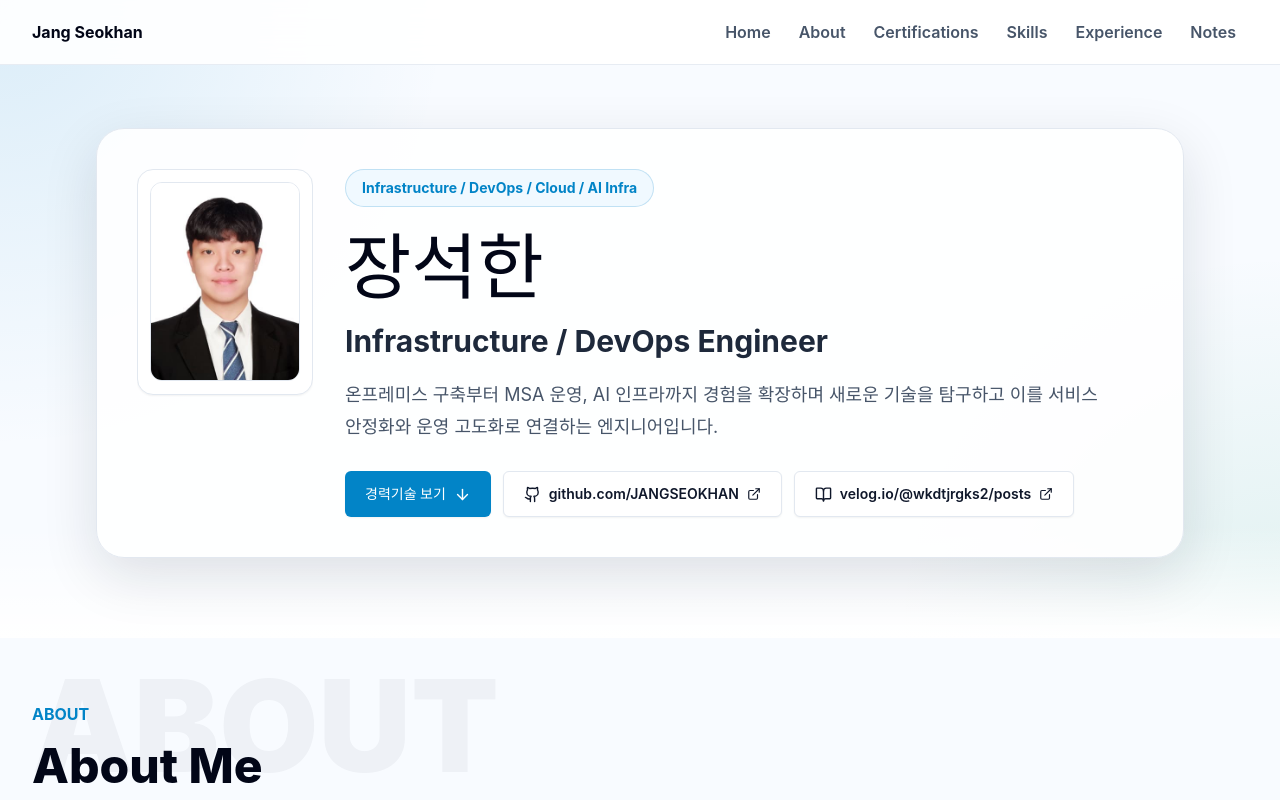
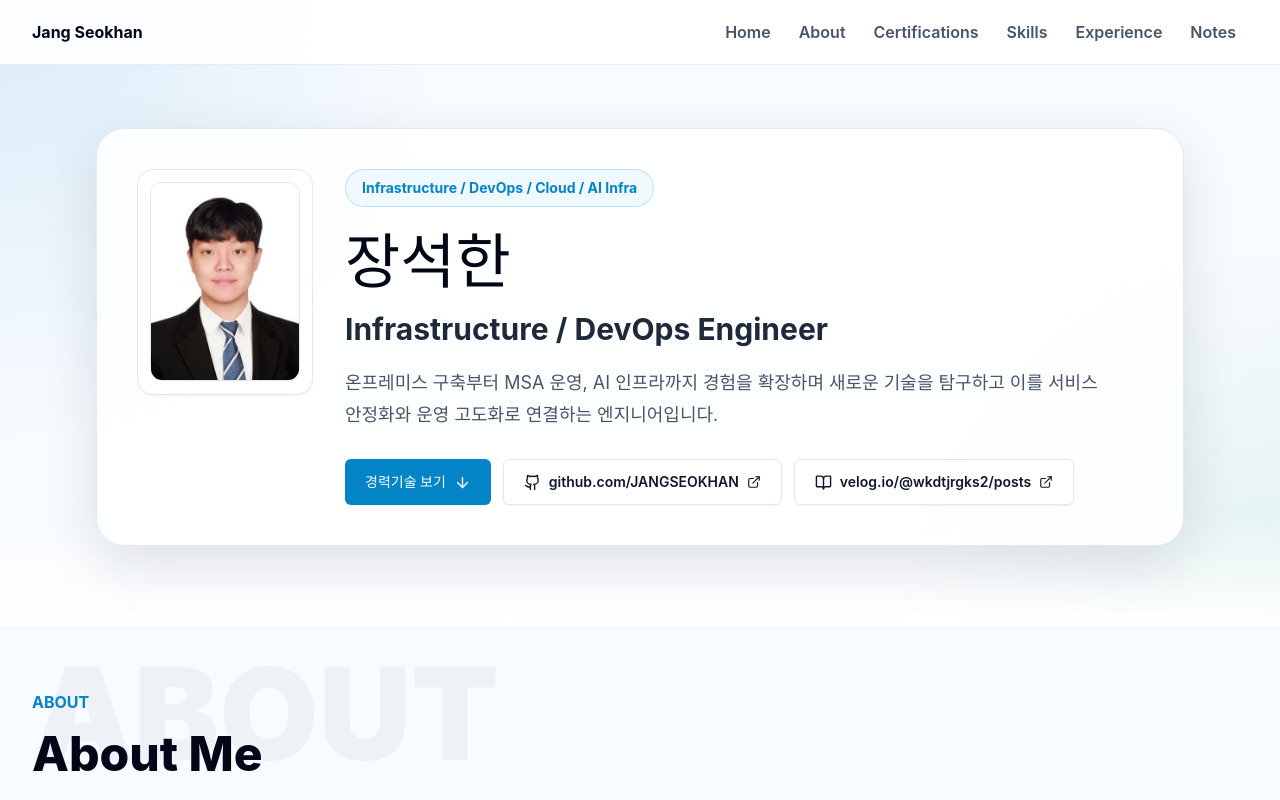
Before and after one commit to JANGSEOKHAN/JANGSEOKHAN.github.io, a React (Vite) app: page / in a window 1280 px wide. Shown: the top 800 px of the page. Built offline with nearby package versions, Linux system fonts and the light colour scheme; a web font is replaced by a local one.

Commit message:
Reduce hero name size

```diff
--- a/src/components/Hero.tsx
+++ b/src/components/Hero.tsx
@@ -82,7 +82,7 @@ export default function Hero() {
               <p className="inline-flex max-w-full rounded-full border border-signal-cyan/20 bg-sky-50 px-3 py-2 text-xs font-bold text-signal-cyan sm:px-4 sm:text-sm">
                 {profile.tagLine}
               </p>
-              <h1 className="mt-5 text-4xl font-extrabold text-slate-950 sm:mt-6 sm:text-6xl lg:text-7xl">{profile.nameKo}</h1>
+              <h1 className="mt-5 text-4xl font-extrabold text-slate-950 sm:mt-6 sm:text-5xl lg:text-6xl">{profile.nameKo}</h1>
               <p className="mt-4 break-words text-xl font-bold text-slate-800 sm:mt-5 sm:text-3xl">{profile.role}</p>
               <p className="mt-4 max-w-3xl break-all text-base leading-7 text-slate-600 sm:mt-5 sm:text-lg sm:leading-8">{profile.headline}</p>
 
```
